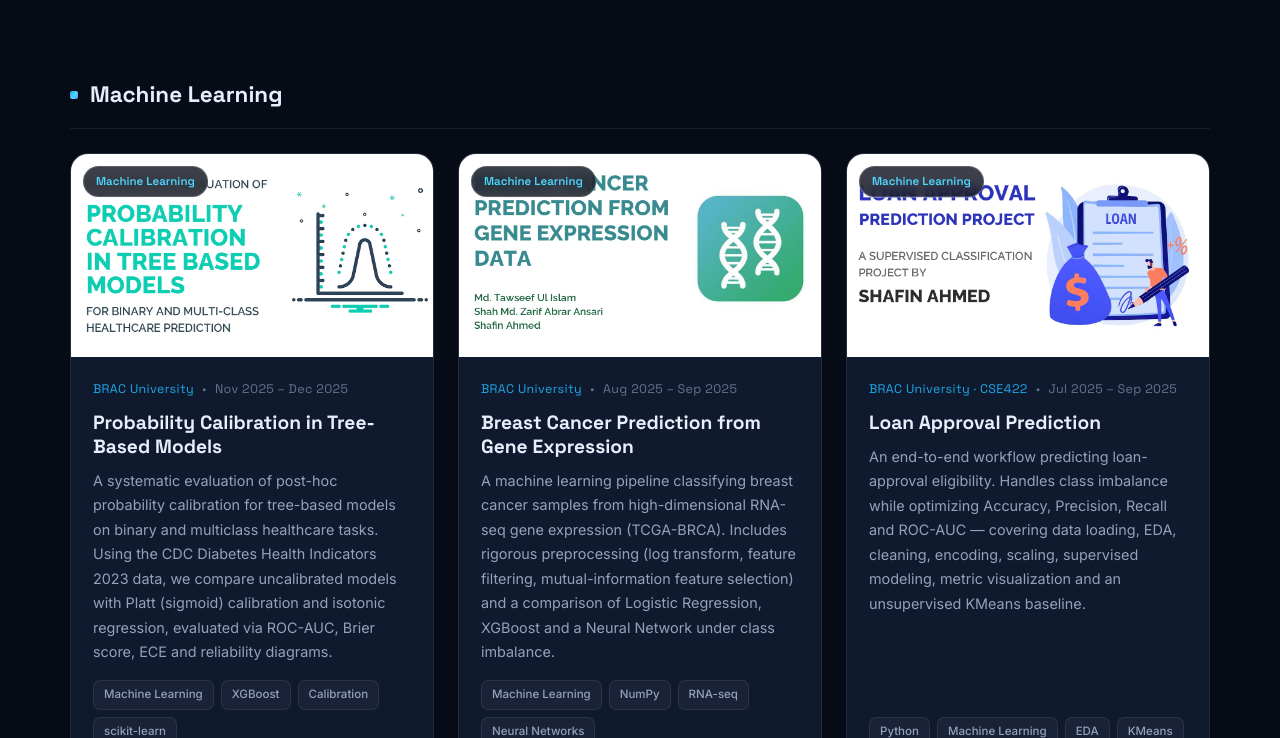
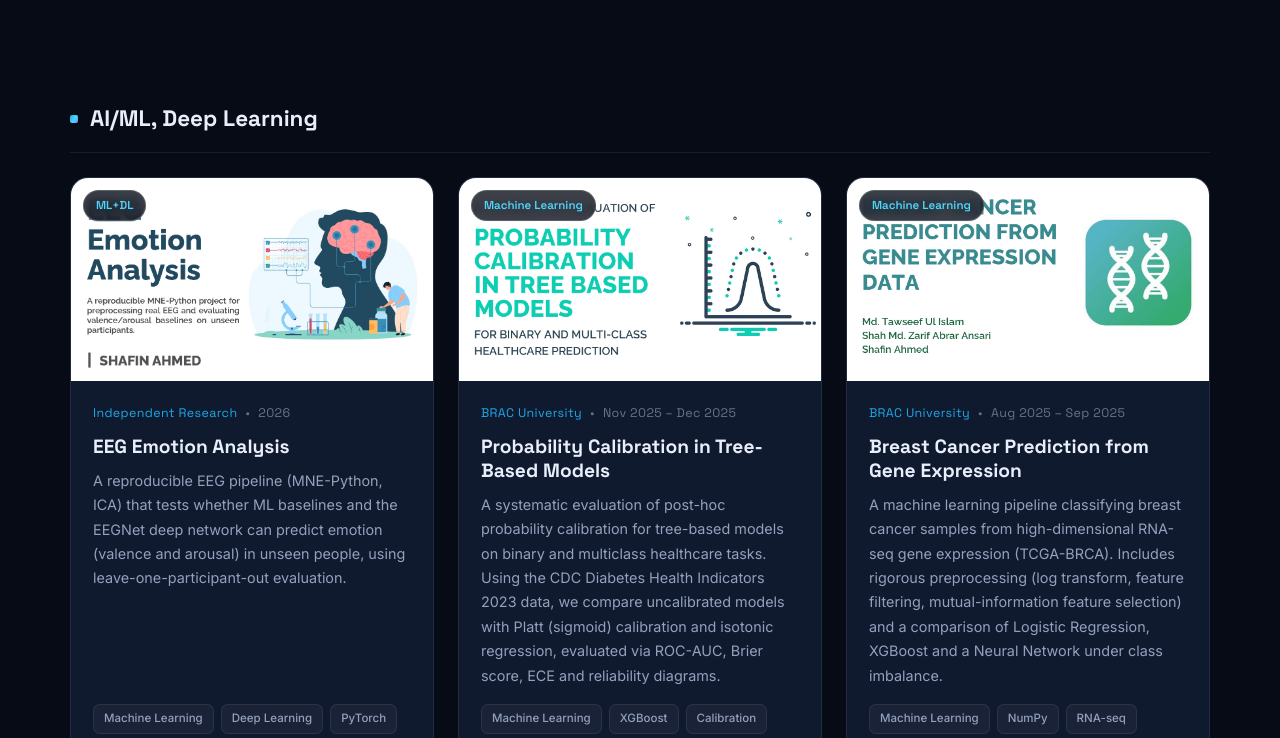
Before and after one commit to anothershafin/anothershafin.github.io, a plain HTML site: page projects.html in a window 1280 px wide. Shown: the part 1019-1757 px from the top of the page. Drawn offline with Linux system fonts and the light colour scheme.

Commit message:
Add EEG Emotion Analysis project, rename ML category, update email
- Add the EEG Emotion Analysis project (featured on the home page in
  place of Loan Approval) with its image and repo link.
- Rename the "Machine Learning" project category to "AI/ML, Deep
  Learning" and add an optional per-project `tag` for the card badge
  (ML+DL for EEG, Machine Learning for the others).
- Mark the enhancer-prediction research as "Manuscript Submitted".
- Change the contact email to shafinahmed.research@gmail.com.

Co-Authored-By: Claude Opus 5.5 <noreply@anthropic.com>

```diff
--- a/assets/js/data.js
+++ b/assets/js/data.js
@@ -32,7 +32,7 @@ const SITE = {
   location: "Dhaka, Bangladesh",
 
   // Contact + socials. Leave a value as "" to hide that link.
-  email: "shafin.official101@gmail.com",
+  email: "shafinahmed.research@gmail.com",
   phone: "", // optional, e.g. "+8801XXXXXXXXX"
   socials: {
     github: "https://github.com/anothershafin",
@@ -70,7 +70,7 @@ const ONGOING = [
       "Benchmark audit and model evaluation for enhancer prediction: data overlap, training adequacy and assay transfer",
     description:
       "An audit of how enhancer-prediction models are benchmarked and evaluated. Not yet published, so details are kept brief for now.",
-    highlight: "",
+    highlight: "Manuscript Submitted",
   },
 ];
 
@@ -218,7 +218,8 @@ const SKILL_GROUPS = [
    5) PROJECTS
    ---------------------------------------------------------------------------
    category  -> which group this shows under on the full Projects page. Keep
-               it one of: "Machine Learning", "Web", "Python"
+               it one of: "AI/ML, Deep Learning", "Web", "Python"
+   tag       -> optional badge text on the card image (defaults to category)
    featured  -> true = shown in the "Selected Projects" teaser on the home
                page (keep this to just 2-3 of your best projects). Every
                project — featured or not — always appears on projects.html.
@@ -229,11 +230,26 @@ const SKILL_GROUPS = [
    ---------------------------------------------------------------------------- */
 const PROJECTS = [
   {
+    title: "EEG Emotion Analysis",
+    org: "Independent Research",
+    period: "2026",
+    category: "AI/ML, Deep Learning",
+    tag: "ML+DL",
+    featured: true,
+    description:
+      "A reproducible EEG pipeline (MNE-Python, ICA) that tests whether ML baselines and the EEGNet deep network can predict emotion (valence and arousal) in unseen people, using leave-one-participant-out evaluation.",
+    tech: ["Machine Learning", "Deep Learning", "PyTorch", "EEGNet", "MNE-Python"],
+    image: "assets/img/EEG.png",
+    repo: "https://github.com/anothershafin/eeg-emotion-analysis",
+    demo: "",
+  },
+  {
     title:
       "Probability Calibration in Tree-Based Models",
     org: "BRAC University",
     period: "Nov 2025 – Dec 2025",
-    category: "Machine Learning",
+    category: "AI/ML, Deep Learning",
+    tag: "Machine Learning",
     featured: true,
     description:
       "A systematic evaluation of post-hoc probability calibration for tree-based models on binary and multiclass healthcare tasks. Using the CDC Diabetes Health Indicators 2023 data, we compare uncalibrated models with Platt (sigmoid) calibration and isotonic regression, evaluated via ROC-AUC, Brier score, ECE and reliability diagrams.",
@@ -246,7 +262,8 @@ const PROJECTS = [
     title: "Breast Cancer Prediction from Gene Expression",
     org: "BRAC University",
     period: "Aug 2025 – Sep 2025",
-    category: "Machine Learning",
+    category: "AI/ML, Deep Learning",
+    tag: "Machine Learning",
     featured: true,
     description:
       "A machine learning pipeline classifying breast cancer samples from high-dimensional RNA-seq gene expression (TCGA-BRCA). Includes rigorous preprocessing (log transform, feature filtering, mutual-information feature selection) and a comparison of Logistic Regression, XGBoost and a Neural Network under class imbalance.",
@@ -259,8 +276,8 @@ const PROJECTS = [
     title: "Loan Approval Prediction",
     org: "BRAC University · CSE422",
     period: "Jul 2025 – Sep 2025",
-    category: "Machine Learning",
-    featured: true,
+    category: "AI/ML, Deep Learning",
+    tag: "Machine Learning",
     description:
       "An end-to-end workflow predicting loan-approval eligibility. Handles class imbalance while optimizing Accuracy, Precision, Recall and ROC-AUC — covering data loading, EDA, cleaning, encoding, scaling, supervised modeling, metric visualization and an unsupervised KMeans baseline.",
     tech: ["Python", "Machine Learning", "EDA", "KMeans"],
--- a/assets/js/main.js
+++ b/assets/js/main.js
@@ -187,7 +187,7 @@
     return `<article class="pcard reveal" data-cat="${esc(p.category)}">
       <div class="pcard-media">
         <div class="ph"><div class="pcard-ph-bg"></div><span class="pcard-ph-mono">${esc(initials(p.title))}</span></div>
-        <span class="pcard-cat">${esc(p.category)}</span>
+        <span class="pcard-cat">${esc(p.tag || p.category)}</span>
         ${img}
       </div>
       <div class="pcard-body">
@@ -201,14 +201,14 @@
   }
 
   // Category display order used on the full Projects page.
-  const PROJECT_CAT_ORDER = ["Machine Learning", "Web", "Python"];
+  const PROJECT_CAT_ORDER = ["AI/ML, Deep Learning", "Web", "Python"];
   const catSlug = (cat) => cat.toLowerCase().replace(/[^a-z0-9]+/g, "-").replace(/(^-|-$)/g, "");
 
   // Label + neon icon shown on the Projects page category stat cards.
   const PROJECT_CAT_META = {
-    "Machine Learning": {
-      label: "Machine Learning Projects",
-      sub: "Research pipelines & model calibration",
+    "AI/ML, Deep Learning": {
+      label: "AI/ML & Deep Learning Projects",
+      sub: "ML pipelines, deep learning & model evaluation",
       icon: '<svg viewBox="0 0 24 24" fill="none" stroke="currentColor" stroke-width="1.7" stroke-linecap="round" stroke-linejoin="round"><rect x="7" y="7" width="10" height="10" rx="2"/><path d="M9 7V4M15 7V4M9 20v-3M15 20v-3M7 9H4M7 15H4M20 9h-3M20 15h-3"/><circle cx="12" cy="12" r="2"/></svg>',
     },
     Web: {
--- a/projects.html
+++ b/projects.html
@@ -4,20 +4,20 @@
   <meta charset="UTF-8" />
   <meta name="viewport" content="width=device-width, initial-scale=1.0" />
   <title>Projects — Shafin Ahmed</title>
-  <meta name="description" content="All projects by Shafin Ahmed, grouped by Machine Learning, Web and Python — research pipelines, full-stack web apps and clean Python tools." />
+  <meta name="description" content="All projects by Shafin Ahmed, grouped by AI/ML &amp; Deep Learning, Web and Python — research pipelines, full-stack web apps and clean Python tools." />
 
   <!-- Social preview (Facebook, LinkedIn, WhatsApp, Discord, Slack, etc.) -->
   <meta property="og:type" content="website" />
   <meta property="og:url" content="https://anothershafin.github.io/projects.html" />
   <meta property="og:site_name" content="Shafin Ahmed" />
   <meta property="og:title" content="Shafin Ahmed | Projects" />
-  <meta property="og:description" content="All projects by Shafin Ahmed, grouped by Machine Learning, Web and Python — research pipelines, full-stack web apps and clean Python tools." />
+  <meta property="og:description" content="All projects by Shafin Ahmed, grouped by AI/ML &amp; Deep Learning, Web and Python — research pipelines, full-stack web apps and clean Python tools." />
   <meta property="og:image" content="https://anothershafin.github.io/assets/img/projects_featured.png" />
 
   <!-- Twitter/X card -->
   <meta name="twitter:card" content="summary_large_image" />
   <meta name="twitter:title" content="Shafin Ahmed | Projects" />
-  <meta name="twitter:description" content="All projects by Shafin Ahmed, grouped by Machine Learning, Web and Python — research pipelines, full-stack web apps and clean Python tools." />
+  <meta name="twitter:description" content="All projects by Shafin Ahmed, grouped by AI/ML &amp; Deep Learning, Web and Python — research pipelines, full-stack web apps and clean Python tools." />
   <meta name="twitter:image" content="https://anothershafin.github.io/assets/img/projects_featured.png" />
 
   <link rel="icon" type="image/png" href="assets/img/favicon-32.png" />
@@ -105,7 +105,7 @@
   <button class="to-top" id="to-top" aria-label="Back to top"></button>
   <script>document.getElementById('to-top').innerHTML='<svg viewBox="0 0 24 24" fill="none" stroke="currentColor" stroke-width="2.4" stroke-linecap="round" stroke-linejoin="round"><path d="m18 15-6-6-6 6"/></svg>';</script>
 
-  <script src="assets/js/data.js?v=7"></script>
-  <script src="assets/js/main.js?v=6"></script>
+  <script src="assets/js/data.js?v=11"></script>
+  <script src="assets/js/main.js?v=10"></script>
 </body>
 </html>
```
Also changed, not shown: certifications.html (+2 -2 lines), index.html (+2 -2 lines), assets/img/EEG.png (added).
